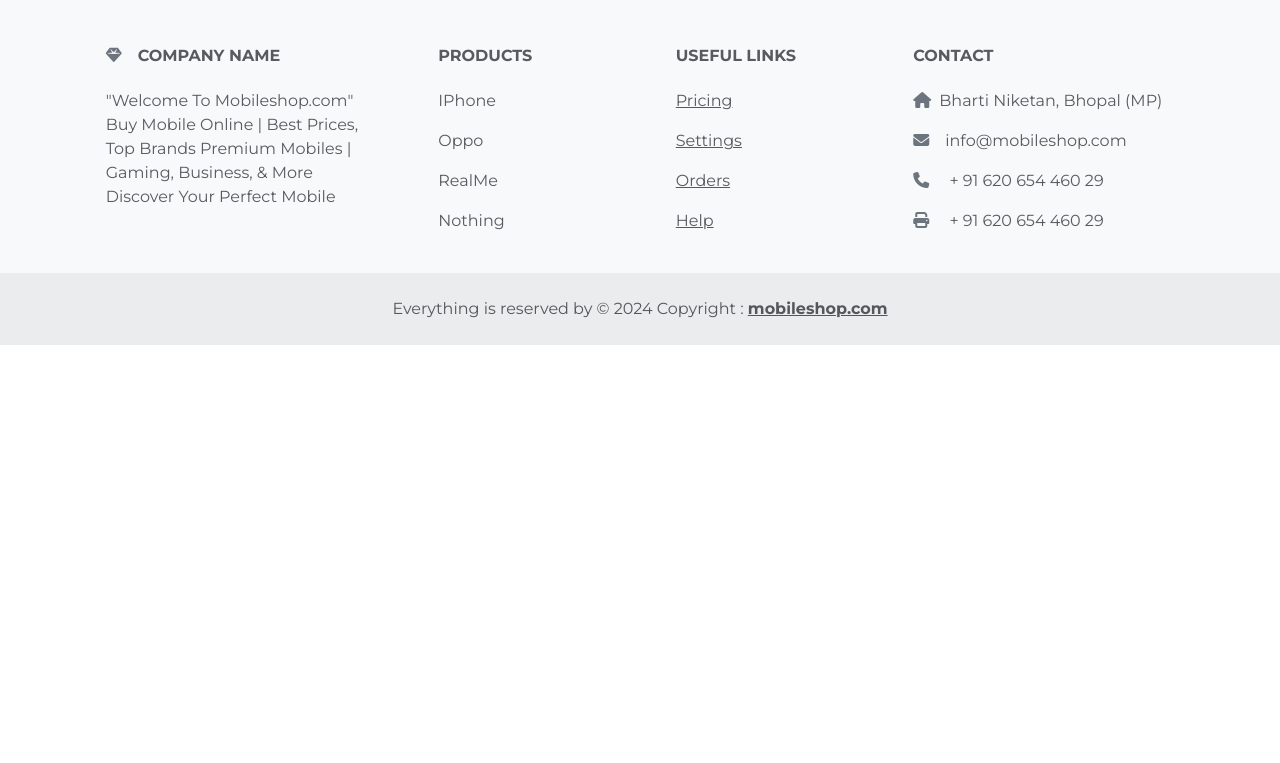
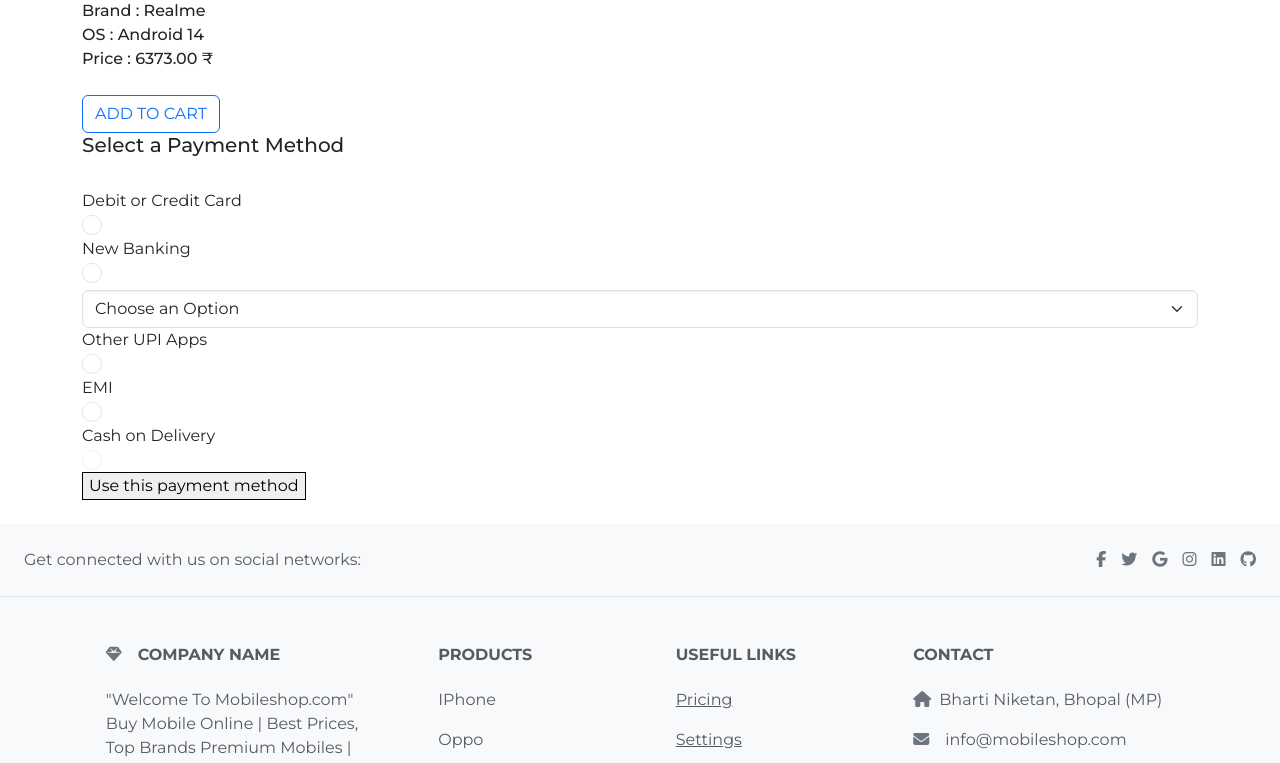
Before and after one commit to suraj-raj01/Mobile_shop, a React (Vite) app: page /checkout/1 in a window 1280 px wide. Shown: the part 639-1402 px from the top of the page. Before the commit the page ends 984 px from the top, so only its background shows below. Built offline with nearby package versions, Linux system fonts and the light colour scheme; data requests are answered from the project's data file.

Commit message:
Checkout Page

```diff
--- a/src/Pages/CheckOut.jsx
+++ b/src/Pages/CheckOut.jsx
@@ -1,14 +1,17 @@
 import axios from "axios";
 import { useEffect, useState } from "react";
 import { Button, Container } from "react-bootstrap";
+import Form from "react-bootstrap/Form";
 
 import { useDispatch } from "react-redux";
-import {addCartData} from "../addToCartSlice";
-import { useParams } from "react-router-dom";
-const CheckOut = () =>{
+import { addCartData } from "../addToCartSlice";
+import { useParams, useNavigate} from "react-router-dom";
+
+const CheckOut = () => {
+  const navigate =  useNavigate();
   const dispatch = useDispatch();
   const [mydata, setMydata] = useState([]);
-    const {id} = useParams();
+  const { id } = useParams();
 
   const loadData = () => {
     let api = `http://localhost:3000/products/?id=${id}`;
@@ -20,38 +23,38 @@
     loadData();
   }, []);
 
-    const addDataToCart = (id,name,model,brand,OS,price,img,desc) =>{
+  const detail = (id) =>{
+      navigate(`/details/${id}`)
+  }
+
+  const addDataToCart = (id, name, model, brand, OS, price, img, desc) => {
     dispatch(
       addCartData({
-          id:id,
-          name:name,
-          model:model,
-          brand:brand,
-          OS:OS,
-          price:price,
-          img:img,
-          description:desc,
-          qnty:1
+        id: id,
+        name: name,
+        model: model,
+        brand: brand,
+        OS: OS,
+        price: price,
+        img: img,
+        description: desc,
+        qnty: 1,
       })
     );
   };
 
   const res = mydata.map((key) => {
-    const newPrice = key.price-(key.price*key.discount/100).toFixed(0);
+    const newPrice = key.price - ((key.price * key.discount) / 100).toFixed(0);
     return (
       <>
         <Container>
           <div
-              id="products"
-              style={{
-                display: "flex",
-                padding: "20px",
-                width: "100%",
-                alignItems: "center",
-              }}
+            id="checkout-products"
           >
             <div id="box1">
-                <img src={key.img} alt="" width="300px" height="300px"/>
+              <img src={key.img} alt="" width="300px" height="300px" onClick={() => {
+                      detail(key.id);
+                    }}/>
             </div>
             <div id="box2">
               <h3>{key.name}</h3>
@@ -70,8 +73,9 @@
               </span>
               <br />
               <br />
-                <Button variant="outline-primary"
-                onClick={()=>{
+              <Button
+                variant="outline-primary"
+                onClick={() => {
                   addDataToCart(
                     key.id,
                     key.name,
@@ -81,9 +85,51 @@
                     newPrice,
                     key.img,
                     key.description
-                  )
+                  );
                 }}
-                >Add to Cart</Button>
+              >
+                Add to Cart
+              </Button>
+            </div>
+            <div id="checkout-payment">
+              <h5>Select a Payment Method</h5>
+              <br />
+              <div id="opt">
+                <span>Debit or Credit Card</span>{" "}
+                <Form.Check type="radio" name="nm" aria-label="radio 1" />
+              </div>
+              <div id="opt">
+                <span>New Banking</span>{" "}
+                <Form.Check type="radio" name="nm" aria-label="radio 1" />
+              </div>
+              <Form.Select aria-label="Default select example" style={{marginTop:'5px'}}>
+                <option>Choose an Option</option>
+                <hr />
+                <option value="1">AXIS Bank</option>
+                <option value="2">BOB</option>
+                <option value="3">BOI</option>
+                <option value="4">Central Bank Of India</option>
+                <option value="5">HDFC</option>
+                <option value="6">India Bank</option>
+                <option value="7">IDFC</option>
+                <option value="8">IndusInd Bank</option>
+                <option value="9">Kotak Mahindra Bank</option>
+                <option value="10">Punjab National Bank</option>
+                <option value="11">SBI</option>
+              </Form.Select>
+              <div id="opt">
+                <span>Other UPI Apps</span>{" "}
+                <Form.Check type="radio" name="nm" aria-label="radio 1" />
+              </div>
+              <div id="opt">
+                <span>EMI</span>{" "}
+                <Form.Check type="radio" name="nm" aria-label="radio 1" />
+              </div>
+              <div id="opt">
+                <span>Cash on Delivery</span>{" "}
+                <Form.Check type="radio" name="nm" aria-label="radio 1" disabled/>
+              </div>
+              <button id="btn">Use this payment method</button>
             </div>
           </div>
           <br />
@@ -91,13 +137,13 @@
       </>
     );
   });
-    return(
+  return (
     <>
       <div id="header">
         <h1>CheckOut</h1>
       </div>
       <div id="product">{res}</div>
     </>
-    )
-}
+  );
+};
 export default CheckOut;
```
Lines whose indentation alone changed are shown as unchanged.
